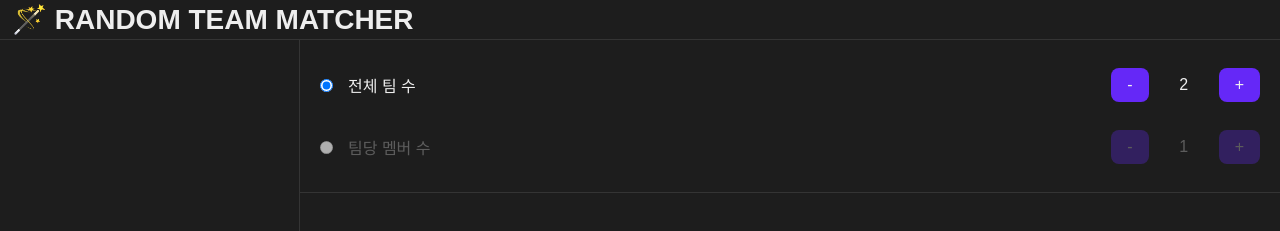
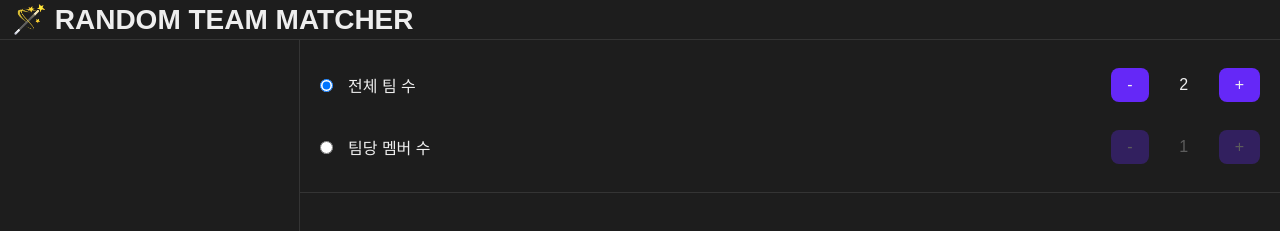
Before and after one commit to choiking10/random-team-matcher-ts, a React (Vite) app: page / in a window 1280 px wide. Shown: the top 231 px of the page. Built offline with nearby package versions, Linux system fonts and the light colour scheme.

Commit message:
fix(SettingBar): remove disabled in options

```diff
--- a/src/components/SettingBar/SettingBar.tsx
+++ b/src/components/SettingBar/SettingBar.tsx
@@ -19,14 +19,7 @@ const SettingBar = ({ settingOptions, setSettingOptions }: IProps) => {
       {settingOptions.map(({ title, checked, id, value }) => (
         <S.Li key={id}>
           <S.Radio>
-            <input
-              disabled={!checked}
-              type="radio"
-              id={id}
-              value={id}
-              checked={checked}
-              onChange={handleChangeOptionType}
-            />
+            <input type="radio" id={id} value={id} checked={checked} onChange={handleChangeOptionType} />
             <label htmlFor={id}>{title}</label>
           </S.Radio>
           <S.Counter selected={checked}>
```
